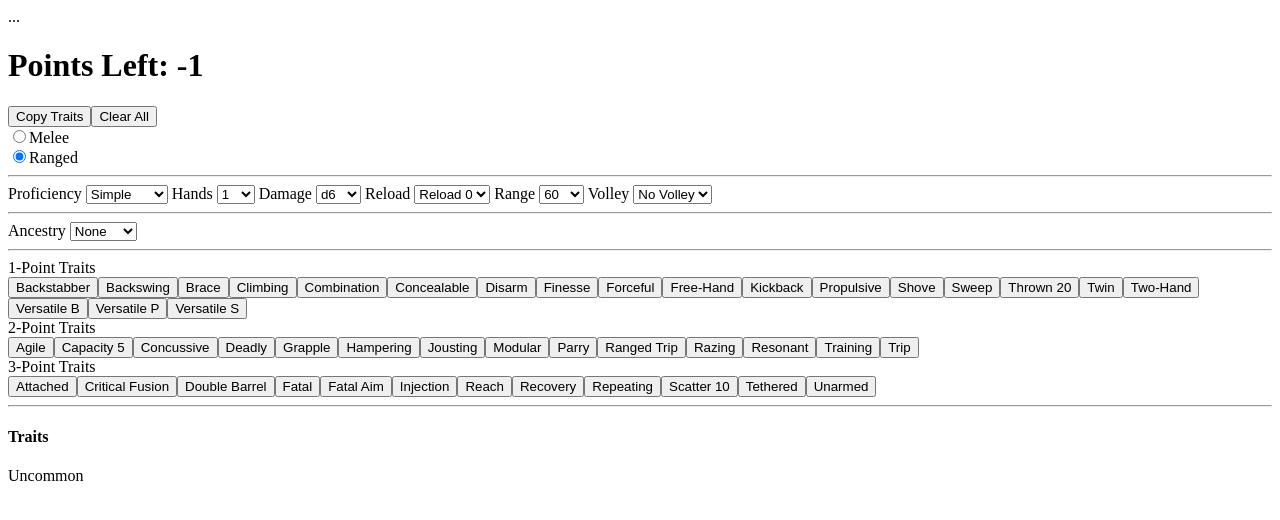
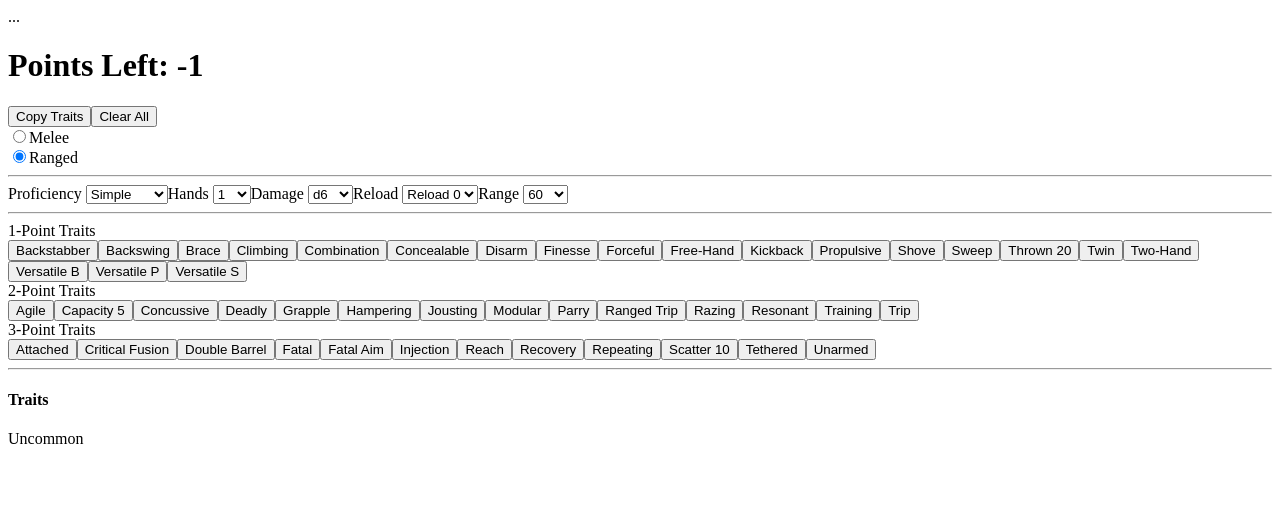
Before and after one commit to aegorsuch/PF2E-Weapon-Builder, a Vue app: page / in a window 1280 px wide. Both pictures are taken after a click on the radio button "Ranged". Shown: the top 520 px of the page. Built offline with nearby package versions, Linux system fonts and the light colour scheme.

Commit message:
redid button logic

```diff
--- a/src/App.vue
+++ b/src/App.vue
@@ -25,24 +25,21 @@
       </div>
 
       <hr>
-      <label class="me-2">
-        Proficiency
+      <label class="me-2">Proficiency
         <select class="form-select block" v-model="adjustements.proficiency">
           <option :value="0">Simple</option>
           <option :value="3">Martial</option>
           <option :value="5">Advanced</option>
         </select>
       </label>
-      <label class="me-2">
-        Hands
+      <label class="me-2">Hands
         <select class="form-select block" v-model="adjustements.hands">
           <option :value="0">1</option>
           <option v-if="!isMelee" :value="1">1+</option>
           <option :value="6">2</option>
         </select>
       </label>
-      <label class="me-2">
-        Damage
+      <label class="me-2">Damage
         <select class="form-select" v-model="adjustements.die">
           <option :value="3">d4</option>
           <option :value="0">d6</option>
@@ -51,16 +48,16 @@
           <option :value="-9">d12</option>
         </select>
       </label>
-      <label v-if="!isMelee" class="me-2">
-        Reload
+
+      <template v-if="!isMelee">
+        <label class="me-2">Reload
           <select class="form-select" v-model="adjustements.reload">
             <option :value="0">Reload 0</option>
             <option :value="3">Reload 1</option>
             <option :value="6">Reload 2</option>
           </select>
         </label>
-      <label v-if="!isMelee" class="me-2">
-        Range
+        <label class="me-2">Range
           <select class="form-select" v-model="adjustements.range">
             <option :value="4">20</option>
             <option :value="3">30</option>
@@ -70,27 +67,7 @@
             <option :value="-3">120</option>
           </select>
         </label>
-      <label v-if="!isMelee" class="me-2">
-        Volley
-        <select class="form-select" v-model="adjustements.volley">
-          <option :value="0">No Volley</option>
-          <option :value="3">Volley 30</option>
-        </select>
-      </label>
-      <hr>
-      <label class="me-2">
-        Ancestry
-        <select class="form-select" v-model="selectedAncestry">
-          <option value="">None</option>
-          <option value="Dwarf">Dwarf</option>
-          <option value="Elf">Elf</option>
-          <option value="Gnome">Gnome</option>
-          <option value="Goblin">Goblin</option>
-          <option value="Halfling">Halfling</option>
-          <option value="Kobold">Kobold</option>
-          <option value="Orc">Orc</option>
-        </select>
-      </label>
+      </template>
       <hr>
 
       <div class="row mt-4">
@@ -98,9 +75,9 @@
           <label class="fw-bold mb-2">1-Point Traits</label>
           <div class="d-flex flex-wrap gap-2">
             <button v-for="t in ['Backstabber', 'Backswing', 'Brace', 'Climbing', 'Combination', 'Concealable', 'Disarm', 'Finesse', 'Forceful', 'Free-Hand', 'Kickback', 'Propulsive', 'Shove', 'Sweep', 'Thrown 20', 'Twin', 'Two-Hand', 'Versatile B', 'Versatile P', 'Versatile S']"
-                    :key="t" type="button"
-                    @click="toggleTrait('onePoint', t)"
-                    :class="['btn btn-sm', traits.onePoint.includes(t) ? 'btn-success fw-bold text-white' : 'btn-outline-secondary']">
+                    :key="t" type="button" @click="toggleTrait('onePoint', t)"
+                    class="btn btn-sm"
+                    :class="traits.onePoint.includes(t) ? 'selected-trait' : 'btn-outline-secondary opacity-75'">
               {{ t }}
             </button>
           </div>
@@ -110,9 +87,9 @@
           <label class="fw-bold mb-2">2-Point Traits</label>
           <div class="d-flex flex-wrap gap-2">
             <button v-for="t in ['Agile', 'Capacity 5', 'Concussive', 'Deadly', 'Grapple', 'Hampering', 'Jousting', 'Modular', 'Parry', 'Ranged Trip', 'Razing', 'Resonant', 'Training', 'Trip']"
-                    :key="t" type="button"
-                    @click="toggleTrait('twoPoint', t)"
-                    :class="['btn btn-sm', traits.twoPoint.includes(t) ? 'btn-success fw-bold text-white' : 'btn-outline-secondary']">
+                    :key="t" type="button" @click="toggleTrait('twoPoint', t)"
+                    class="btn btn-sm"
+                    :class="traits.twoPoint.includes(t) ? 'selected-trait' : 'btn-outline-secondary opacity-75'">
               {{ t }}
             </button>
           </div>
@@ -122,9 +99,9 @@
           <label class="fw-bold mb-2">3-Point Traits</label>
           <div class="d-flex flex-wrap gap-2">
             <button v-for="t in ['Attached', 'Critical Fusion', 'Double Barrel', 'Fatal', 'Fatal Aim', 'Injection', 'Reach', 'Recovery', 'Repeating', 'Scatter 10', 'Tethered', 'Unarmed']"
-                    :key="t" type="button"
-                    @click="toggleTrait('threePoint', t)"
-                    :class="['btn btn-sm', traits.threePoint.includes(t) ? 'btn-success fw-bold text-white' : 'btn-outline-secondary']">
+                    :key="t" type="button" @click="toggleTrait('threePoint', t)"
+                    class="btn btn-sm"
+                    :class="traits.threePoint.includes(t) ? 'selected-trait' : 'btn-outline-secondary opacity-75'">
               {{ t }}
             </button>
           </div>
@@ -136,12 +113,21 @@
 
     <div v-if="allTraits.length > 0" class="mt-4 p-3 bg-light rounded border">
       <h4>Traits</h4>
-      <div class="lead">
-        {{ allTraits.join(', ') }}
-      </div>
+      <div class="lead">{{ allTraits.join(', ') }}</div>
     </div>
   </div>
 </template>
+
+<style scoped>
+/* This forces the color regardless of Bootstrap settings */
+.selected-trait {
+  background-color: #198754 !important; /* Green */
+  color: white !important;
+  border-color: #198754 !important;
+  font-weight: bold !important;
+  box-shadow: 0 4px 6px rgba(0,0,0,0.1);
+}
+</style>
 
 <script>
 export default {
```
Lines whose indentation alone changed are shown as unchanged.
